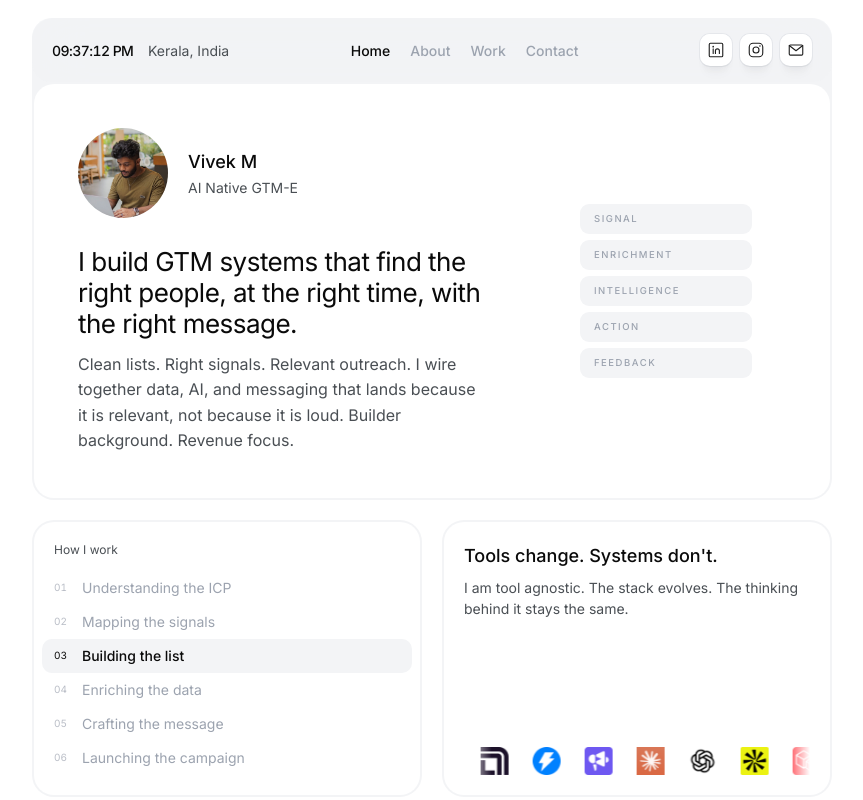
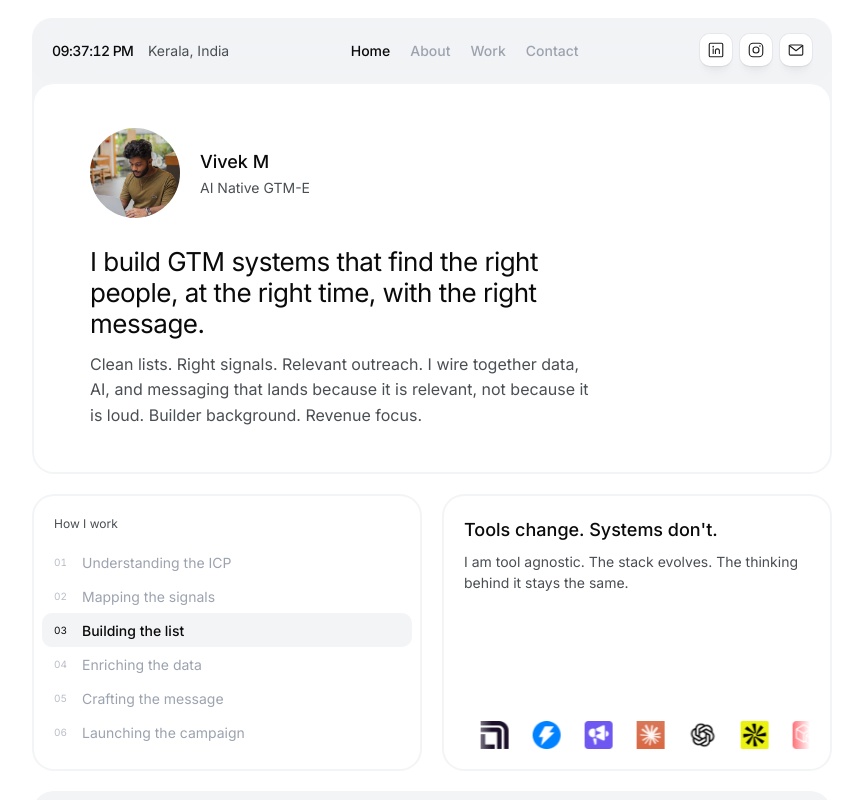
Before and after one commit to notsovivekkk/myportfolio, a Next.js app: page / in a window 1280 px wide. Shown: the top 800 px of the page, without its empty margins (208-1071 px from the left). Built offline with nearby package versions, Linux system fonts and the light colour scheme.

Commit message:
Remove unused GTM system diagram and related animations from HomeTab and globals.css to streamline codebase and improve clarity.

```diff
--- a/app/globals.css
+++ b/app/globals.css
@@ -353,72 +353,6 @@ body {
   }
 }
 
-/* The five layers of a GTM system, drawn as material rather than as a
-   diagram. Each layer is a plate that lifts toward the viewer as the
-   signal reaches it: it brightens to white, gains a soft shadow, and
-   its label darkens. Nothing here is a hairline, which is what stopped
-   the earlier version from reading as a wireframe. */
-@keyframes layerPlate {
-  0%,
-  100% {
-    background-color: #f3f4f6;
-    color: #9ca3af;
-    box-shadow: 0 0 0 0 rgba(41, 41, 41, 0);
-    transform: translateX(0);
-  }
-  4%,
-  11% {
-    background-color: #ffffff;
-    color: #0a0a0a;
-    box-shadow: 0 8px 18px -8px rgba(41, 41, 41, 0.22),
-      0 0 0 1px rgba(229, 231, 235, 0.9);
-    transform: translateX(-3px);
-  }
-  22% {
-    background-color: #f3f4f6;
-    color: #9ca3af;
-    box-shadow: 0 0 0 0 rgba(41, 41, 41, 0);
-    transform: translateX(0);
-  }
-}
-
-/* The signal itself: a soft blurred light passing behind the stack,
-   so the plates read as being lit rather than switched on. */
-@keyframes layerLight {
-  0% {
-    transform: translateY(0);
-    opacity: 0;
-  }
-  7% {
-    opacity: 1;
-  }
-  64% {
-    transform: translateY(144px);
-    opacity: 1;
-  }
-  73%,
-  100% {
-    transform: translateY(144px);
-    opacity: 0;
-  }
-}
-
-/* The feedback loop breathes in and out instead of being a drawn
-   bracket, so it stays an impression rather than a schematic. */
-@keyframes layerLoop {
-  0%,
-  62% {
-    opacity: 0;
-  }
-  74%,
-  88% {
-    opacity: 1;
-  }
-  100% {
-    opacity: 0;
-  }
-}
-
 @keyframes float {
   0%,
   100% {
--- a/components/tabs/HomeTab.tsx
+++ b/components/tabs/HomeTab.tsx
@@ -84,98 +84,6 @@ const tools = [
   { name: "Framer", src: "/images/tools/framer.png" },
   { name: "Webflow", src: "/images/tools/webflow.png" },
 ];
-
-/* The five layers, top to bottom, with the feedback arc closing the
-   loop back to Signal. Names only: naming tools here would date the
-   diagram and duplicate the marquee below it. */
-const gtmLayers = ["Signal", "Enrichment", "Intelligence", "Action", "Feedback"];
-
-const LAYER_CYCLE = 9; // seconds for one pass plus the return
-const LAYER_H = 30; // plate height
-const LAYER_GAP = 6;
-const LAYER_PITCH = LAYER_H + LAYER_GAP;
-
-/* ------------------------------------------------------------------
-   The GTM system, running quietly beside the claim it supports.
-   Built from the same rounded plates and soft shadows as the rest of
-   the page, so it reads as an object on the page rather than a
-   schematic pasted onto it.
-   ------------------------------------------------------------------ */
-function GtmSystemDiagram() {
-  return (
-    <div
-      aria-hidden="true"
-      className="pointer-events-none absolute right-11 top-1/2 hidden w-[206px] -translate-y-1/2 md:block"
-    >
-      <div className="relative">
-        {/* The light that travels down behind the stack. Blurred and
-            wider than the plates so the falloff is what you notice,
-            not an edge. */}
-        <span
-          className="absolute inset-x-[-14px] top-[-13px] h-[56px] rounded-full"
-          style={{
-            background:
-              "radial-gradient(50% 50% at 50% 50%, rgba(10,10,10,0.13) 0%, rgba(10,10,10,0) 72%)",
-            filter: "blur(5px)",
-            animation: `layerLight ${LAYER_CYCLE}s cubic-bezier(0.4, 0, 0.2, 1) infinite`,
-          }}
-        />
-
-        <ul
-          className="relative flex flex-col"
-          style={{ gap: LAYER_GAP, width: 172 }}
-        >
-          {gtmLayers.map((layer, i) => (
-            <li
-              key={layer}
-              className="flex items-center rounded-[9px] px-3.5"
-              style={{
-                height: LAYER_H,
-                backgroundColor: "#F3F4F6",
-                color: "#9CA3AF",
-                animation: `layerPlate ${LAYER_CYCLE}s ${(
-                  i * 0.15 * LAYER_CYCLE
-                ).toFixed(2)}s ease-in-out infinite`,
-              }}
-            >
-              <span className="text-[9.5px] font-medium uppercase tracking-[0.16em]">
-                {layer}
-              </span>
-            </li>
-          ))}
-        </ul>
-
-        {/* Feedback loop. A stroke that fades at both ends, so it
-            suggests a return path without drawing a bracket. */}
-        <svg
-          className="absolute right-0"
-          style={{
-            top: LAYER_H / 2,
-            height: LAYER_PITCH * (gtmLayers.length - 1),
-            width: 28,
-            animation: `layerLoop ${LAYER_CYCLE}s ease-in-out infinite`,
-          }}
-          viewBox="0 0 28 144"
-          fill="none"
-        >
-          <defs>
-            <linearGradient id="pf-loop" x1="0" y1="144" x2="0" y2="0" gradientUnits="userSpaceOnUse">
-              <stop stopColor="#0A0A0A" stopOpacity="0" />
-              <stop offset="0.45" stopColor="#0A0A0A" stopOpacity="0.3" />
-              <stop offset="1" stopColor="#0A0A0A" stopOpacity="0" />
-            </linearGradient>
-          </defs>
-          <path
-            d="M1 142 C 25 130, 25 14, 1 2"
-            stroke="url(#pf-loop)"
-            strokeWidth="1.5"
-            strokeLinecap="round"
-          />
-        </svg>
-      </div>
-    </div>
-  );
-}
 
 /* ------------------------------------------------------------------
    Work approach.
@@ -319,11 +227,9 @@ export default function HomeTab() {
       {/* ---------- Hero ---------- */}
       <Frame hero>
         {/* 28px rhythm, 12px for the tightest pairs. */}
-        <Card className="relative flex flex-col gap-7 p-8 sm:p-11">
-          <GtmSystemDiagram />
-
+        <Card className="flex flex-col gap-7 p-8 sm:p-11 sm:pl-14">
           {/* Identity */}
-          <div className="relative z-[1] flex items-center gap-5">
+          <div className="flex items-center gap-5">
             <div className="h-20 w-20 shrink-0 overflow-hidden rounded-full sm:h-[90px] sm:w-[90px]">
               <Image
                 src="/images/dp.jpg"
@@ -340,8 +246,9 @@ export default function HomeTab() {
             </div>
           </div>
 
-          {/* Held to 58% so the copy never runs under the diagram */}
-          <div className="relative z-[1] flex max-w-full flex-col gap-3 md:max-w-[58%]">
+          {/* Capped so the line length stays readable, not because anything
+              sits to the right of it any more */}
+          <div className="flex max-w-full flex-col gap-3 md:max-w-[72%]">
             <h1 className="text-[24px] font-normal leading-[1.2] tracking-[-0.02em] text-ink sm:text-2xl">
               I build GTM systems that find the right people, at the right time,
               with the right message.
```
